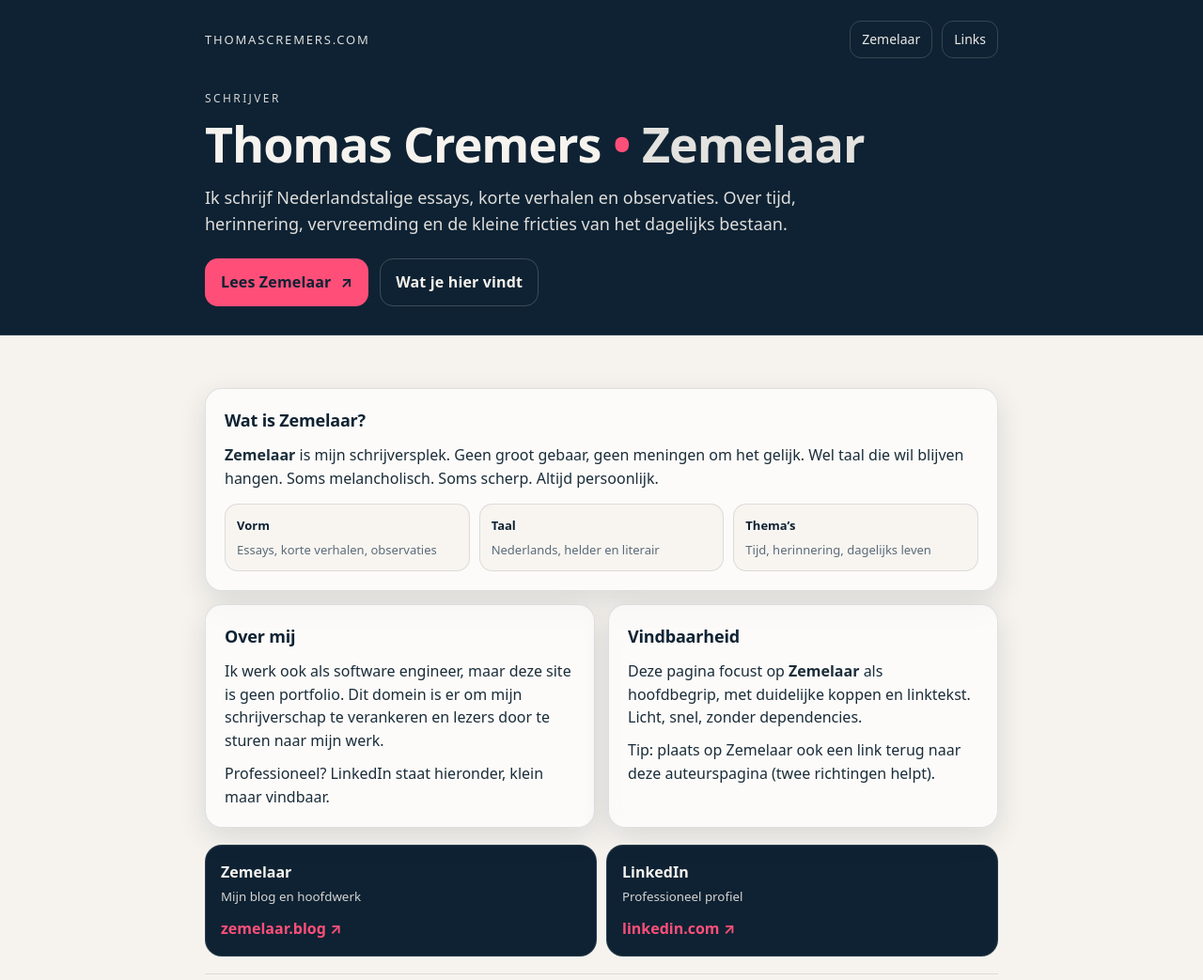
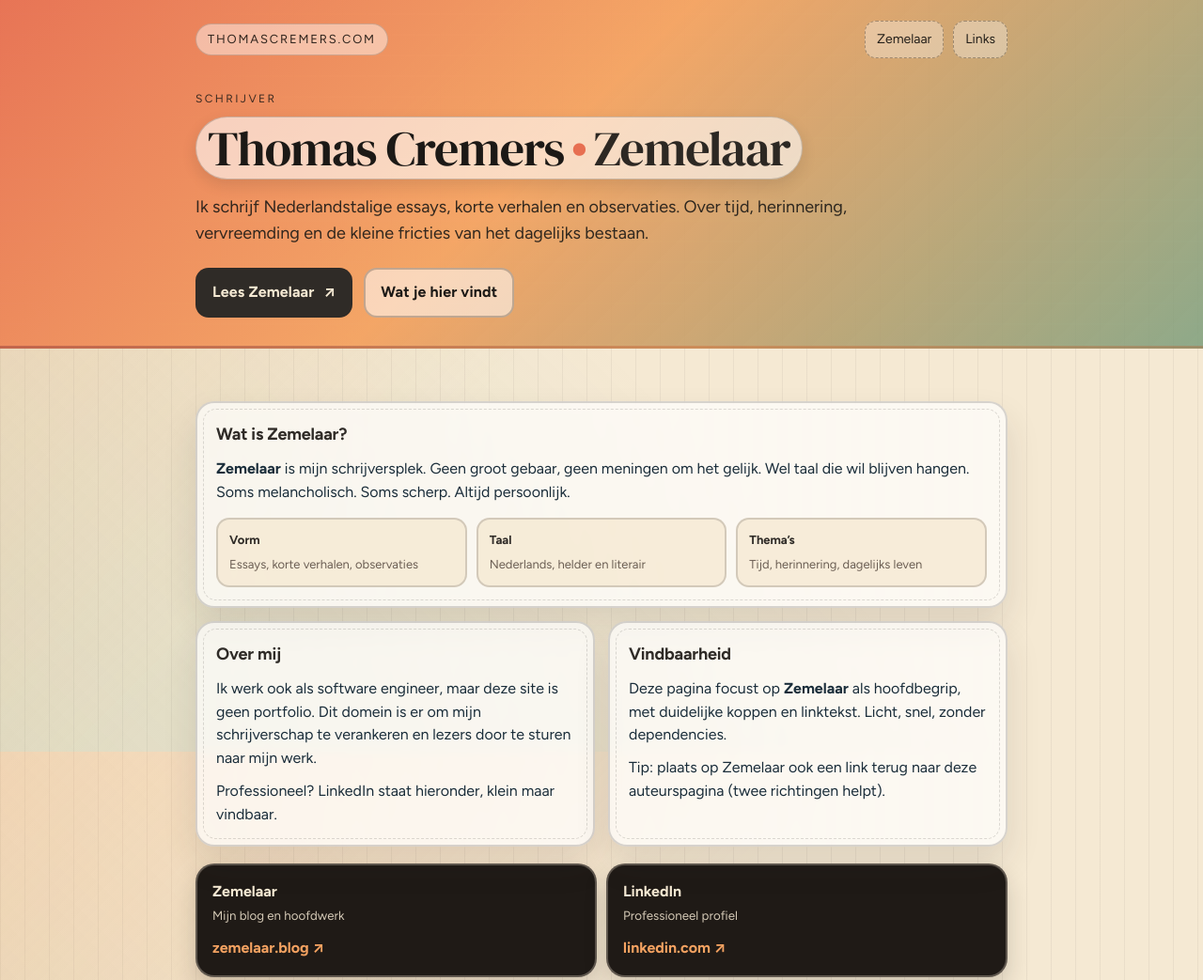
Before and after one commit to ttcremers/thomascremers-site, a plain HTML site: page index.html in a window 1280 px wide. Shown: the top 1043 px of the page at 94% size. Drawn offline with Linux system fonts and the light colour scheme.

Commit message:
Add Wes Anderson inspired styling

```diff
--- a/index.html
+++ b/index.html
@@ -35,25 +35,34 @@
   </script>
 
   <style>
+    @import url("https://fonts.googleapis.com/css2?family=DM+Serif+Display&family=Figtree:wght@400;500;600;700&display=swap");
+
     :root{
       /* 60/30/10 palette */
-      --paper:#F6F3EE;   /* 60 */
-      --ink:#0E2233;     /* 30 */
-      --accent:#FF4F79;  /* 10 guava-pink */
-      --muted:#5B6B78;
-      --ring: rgba(255,79,121,.35);
-      --radius: 18px;
-      --shadow: 0 10px 30px rgba(14,34,51,.12);
-      --line: rgba(14,34,51,.12);
-      --max: 880px;
+      --paper:#F5E9D3;   /* 60 */
+      --ink:#2F2B27;     /* 30 */
+      --accent:#E76F51;  /* 10 terracotta */
+      --secondary:#7C9E7C;
+      --highlight:#F4A261;
+      --muted:#6C5F54;
+      --ring: rgba(231,111,81,.35);
+      --radius: 20px;
+      --shadow: 0 18px 36px rgba(47,43,39,.12);
+      --line: rgba(47,43,39,.18);
+      --max: 900px;
     }
 
     *{box-sizing:border-box}
     html{scroll-behavior:smooth}
     body{
       margin:0;
-      font-family: ui-sans-serif, system-ui, -apple-system, Segoe UI, Roboto, Helvetica, Arial, "Apple Color Emoji","Segoe UI Emoji";
+      font-family: "Figtree", ui-sans-serif, system-ui, -apple-system, Segoe UI, Roboto, Helvetica, Arial, "Apple Color Emoji","Segoe UI Emoji";
       background: var(--paper);
+      background-image:
+        linear-gradient(135deg, rgba(244,162,97,.25), rgba(244,162,97,0) 45%),
+        linear-gradient(45deg, rgba(124,158,124,.18), rgba(124,158,124,0) 52%),
+        repeating-linear-gradient(90deg, rgba(47,43,39,.06), rgba(47,43,39,.06) 1px, transparent 1px, transparent 26px);
+      background-attachment: fixed;
       color: var(--ink);
       line-height: 1.55;
       -webkit-font-smoothing: antialiased;
@@ -74,9 +83,11 @@
     .wrap{max-width:var(--max); margin:0 auto; padding: 28px 18px 70px;}
 
     header{
-      background: var(--ink);
-      color: var(--paper);
-      border-bottom: 1px solid rgba(246,243,238,.12);
+      background:
+        linear-gradient(135deg, rgba(231,111,81,.95), rgba(244,162,97,.95) 45%, rgba(124,158,124,.85)),
+        repeating-linear-gradient(0deg, rgba(255,255,255,.18), rgba(255,255,255,.18) 2px, transparent 2px, transparent 22px);
+      color: #1C1916;
+      border-bottom: 3px solid rgba(47,43,39,.2);
     }
     .top{
       max-width:var(--max);
@@ -93,17 +104,22 @@
       text-transform: uppercase;
       opacity: .9;
       white-space: nowrap;
+      padding: 6px 12px;
+      border-radius: 999px;
+      border: 1px solid rgba(28,25,22,.2);
+      background: rgba(255,255,255,.5);
     }
     .navlinks{display:flex; gap:10px; flex-wrap:wrap}
     .navlinks a{
       font-size:14px;
       padding: 8px 12px;
       border-radius: 12px;
-      border: 1px solid rgba(246,243,238,.18);
+      border: 1px dashed rgba(28,25,22,.35);
       text-decoration:none;
       opacity:.95;
+      background: rgba(255,255,255,.35);
     }
-    .navlinks a:hover{border-color: rgba(246,243,238,.35)}
+    .navlinks a:hover{border-color: rgba(28,25,22,.55)}
     .navlinks a:focus{box-shadow: 0 0 0 4px var(--ring);}
 
     .hero{padding-top: 34px;}
@@ -118,13 +134,26 @@
       font-size: clamp(34px, 4.6vw, 52px);
       line-height: 1.1;
       letter-spacing: -0.02em;
+      font-family: "DM Serif Display", "Times New Roman", serif;
+      font-weight: 400;
     }
     .dot{color: var(--accent)}
+    .titleBand{
+      background: rgba(255,255,255,.6);
+      padding: 4px 12px;
+      border-radius: 999px;
+      border: 1px solid rgba(28,25,22,.2);
+      box-shadow: 0 6px 16px rgba(28,25,22,.12);
+      display: inline-flex;
+      gap: 8px;
+      align-items: center;
+      flex-wrap: wrap;
+    }
     .lead{
       margin-top: 16px;
       max-width: 62ch;
       font-size: 18px;
-      color: rgba(246,243,238,.9);
+      color: rgba(28,25,22,.9);
     }
 
     .ctaRow{
@@ -140,14 +169,15 @@
       gap:10px;
       padding: 12px 16px;
       border-radius: 14px;
-      border: 1px solid rgba(246,243,238,.20);
+      border: 2px solid rgba(28,25,22,.25);
       text-decoration:none;
       font-weight: 650;
       letter-spacing: .01em;
+      background: rgba(255,255,255,.55);
     }
     .btnPrimary{
-      background: var(--accent);
-      color: var(--ink);
+      background: var(--ink);
+      color: var(--paper);
       border-color: transparent;
     }
     .btnPrimary:hover{filter:saturate(1.06) brightness(1.02)}
@@ -155,12 +185,21 @@
 
     main{margin-top: 28px;}
     .card{
-      background: rgba(255,255,255,.62);
-      border: 1px solid var(--line);
+      background: rgba(255,255,255,.7);
+      border: 2px solid var(--line);
       border-radius: var(--radius);
       box-shadow: var(--shadow);
       padding: 20px;
       backdrop-filter: blur(6px);
+      position: relative;
+    }
+    .card::after{
+      content:"";
+      position:absolute;
+      inset: 6px;
+      border: 1px dashed rgba(47,43,39,.16);
+      border-radius: calc(var(--radius) - 6px);
+      pointer-events:none;
     }
     .card h2{
       margin:0;
@@ -191,9 +230,9 @@
     }
     .chip{
       border-radius: 14px;
-      border: 1px solid var(--line);
+      border: 2px solid var(--line);
       padding: 12px 12px;
-      background: rgba(246,243,238,.75);
+      background: rgba(245,233,211,.8);
     }
     .chip b{display:block; font-size: 13px;}
     .chip span{display:block; margin-top:6px; font-size: 13px; color: var(--muted);}
@@ -208,22 +247,23 @@
       .links{grid-template-columns: 1fr 1fr}
     }
     .linkCard{
-      background: var(--ink);
+      background: #1F1A16;
       color: var(--paper);
       border-radius: var(--radius);
       padding: 16px;
-      border: 1px solid rgba(246,243,238,.12);
+      border: 2px solid rgba(245,233,211,.3);
       text-decoration:none;
+      box-shadow: 0 12px 24px rgba(31,26,22,.18);
     }
-    .linkCard:hover{border-color: rgba(246,243,238,.30)}
+    .linkCard:hover{border-color: rgba(245,233,211,.5)}
     .linkCard:focus{box-shadow: 0 0 0 4px var(--ring);}
     .linkCard small{opacity:.85}
-    .linkCard .go{margin-top: 10px; color: var(--accent); font-weight: 700;}
+    .linkCard .go{margin-top: 10px; color: var(--highlight); font-weight: 700;}
 
     footer{
       margin-top: 18px;
       padding-top: 18px;
-      border-top: 1px solid var(--line);
+      border-top: 2px dashed var(--line);
       font-size: 13px;
       color: var(--muted);
     }
@@ -249,7 +289,9 @@
 
       <div class="hero">
         <div class="kicker">schrijver</div>
-        <h1>Thomas Cremers <span class="dot">•</span> <span style="opacity:.92">Zemelaar</span></h1>
+        <h1>
+          <span class="titleBand">Thomas Cremers <span class="dot">•</span> <span style="opacity:.92">Zemelaar</span></span>
+        </h1>
         <p class="lead">
           Ik schrijf Nederlandstalige essays, korte verhalen en observaties.
           Over tijd, herinnering, vervreemding en de kleine fricties van het dagelijks bestaan.
```
